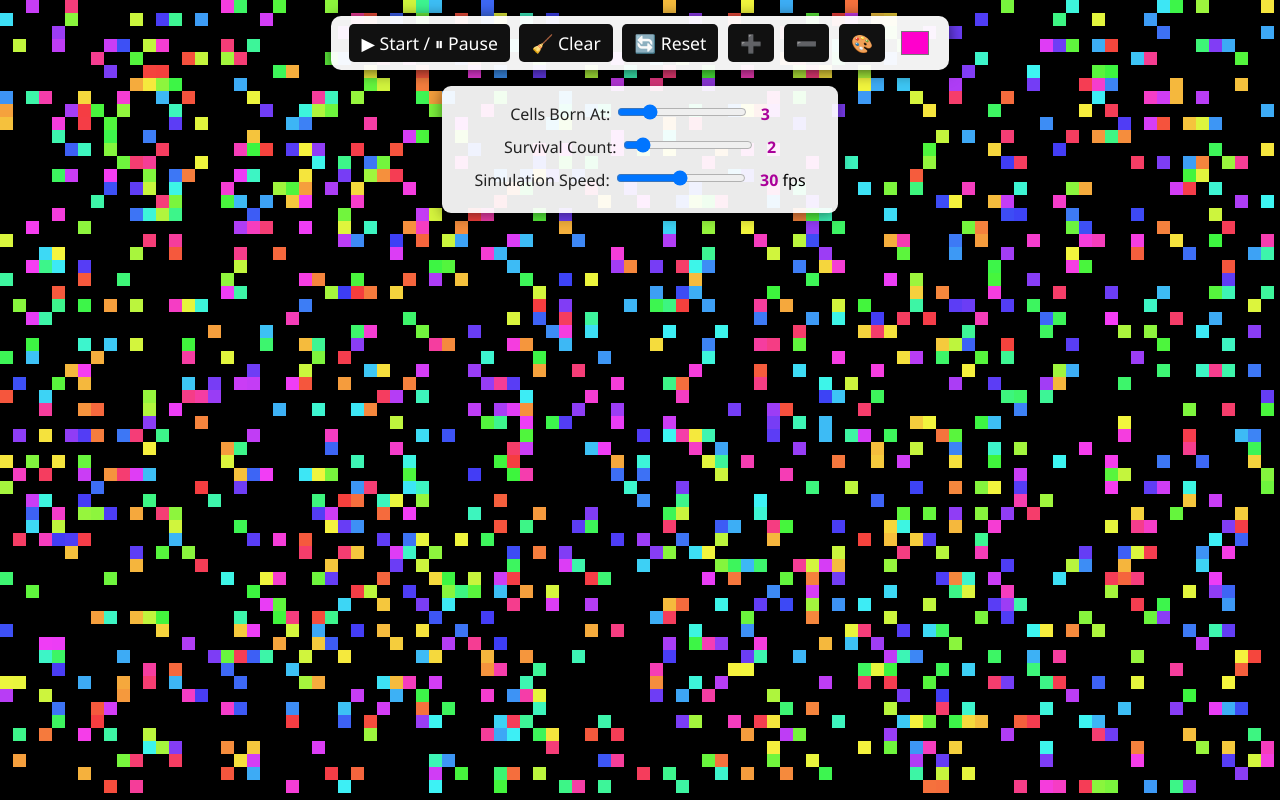
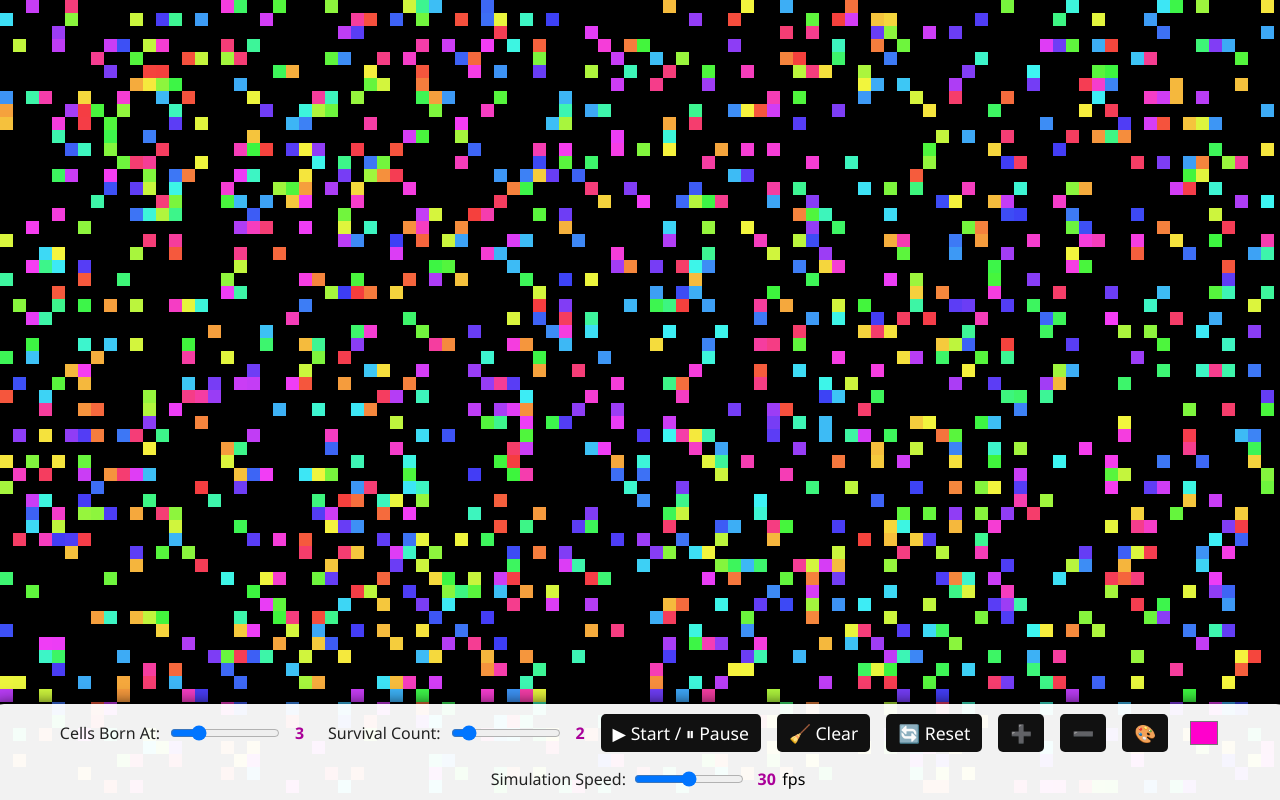
Before and after one commit to CryptvJet/Game-of-Life, a plain HTML site: page index.html in a window 1280 px wide. Drawn offline with Linux system fonts and the light colour scheme.

Commit message:
move control boxes

```diff
--- a/index.html
+++ b/index.html
@@ -9,7 +9,19 @@
 <body>
   <canvas id="game-canvas"></canvas>
   <div id="ui-overlay">
-    <div id="top-controls">
+    <div id="bottom-controls">
+      <div id="panel">
+        <div>
+          <label for="born-slider">Cells Born At:</label>
+          <input type="range" id="born-slider" min="1" max="10" value="3">
+          <span id="born-value">3</span>
+        </div>
+        <div>
+          <label for="survive-slider">Survival Count:</label>
+          <input type="range" id="survive-slider" min="1" max="10" value="2">
+          <span id="survive-value">2</span>
+        </div>
+      </div>
       <button id="start-pause">▶ Start / ⏸ Pause</button>
       <button id="clear">🧹 Clear</button>
       <button id="reset">🔄 Reset</button>
@@ -17,19 +29,7 @@
       <button id="zoom-out">➖</button>
       <label for="color-picker" class="color-label">🎨</label>
       <input type="color" id="color-picker" value="#ff00cc">
-    </div>
-    <div id="panel">
-      <div>
-        <label for="born-slider">Cells Born At:</label>
-        <input type="range" id="born-slider" min="1" max="10" value="3">
-        <span id="born-value">3</span>
-      </div>
-      <div>
-        <label for="survive-slider">Survival Count:</label>
-        <input type="range" id="survive-slider" min="1" max="10" value="2">
-        <span id="survive-value">2</span>
-      </div>
-      <div>
+      <div id="speed-controls">
         <label for="speed-slider">Simulation Speed:</label>
         <input type="range" id="speed-slider" min="1" max="60" value="30">
         <span id="speed-value">30</span> fps
--- a/style.css
+++ b/style.css
@@ -36,24 +36,42 @@ body {
   z-index: 10;
   display: flex;
   flex-direction: column;
+  justify-content: flex-end;
   align-items: center;
 }
 
-#top-controls {
-  margin-top: 2vh;
+#bottom-controls {
+  width: 100vw;
   background: rgba(255,255,255,0.95);
-  border-radius: 10px;
-  box-shadow: 0 2px 16px #000a;
-  padding: 8px 18px;
+  border-radius: 16px 16px 0 0;
+  box-shadow: 0 -2px 16px #000a;
+  padding: 10px 12px 10px 12px;
+  display: flex;
+  flex-wrap: wrap;
+  align-items: center;
+  justify-content: center;
+  gap: 1em;
+  pointer-events: auto;
+  z-index: 20;
+  position: relative;
+  bottom: 0;
+}
+
+#panel {
+  display: flex;
+  flex-direction: row;
+  gap: 1.5em;
+  align-items: center;
+}
+
+#panel > div {
   display: flex;
   align-items: center;
-  gap: 0.6em;
-  pointer-events: auto;
-  z-index: 20;
+  gap: 0.5em;
 }
 
-#top-controls button,
-#top-controls label.color-label {
+#bottom-controls button,
+#bottom-controls label.color-label {
   background: #111;
   color: #fff;
   border: none;
@@ -69,8 +87,8 @@ body {
   align-items: center;
 }
 
-#top-controls button:hover,
-#top-controls label.color-label:hover {
+#bottom-controls button:hover,
+#bottom-controls label.color-label:hover {
   background: #ff00cc;
   color: #fff;
 }
@@ -86,25 +104,15 @@ body {
   outline: none;
 }
 
-#panel {
-  margin-top: 2vh;
-  background: rgba(255,255,255,0.92);
-  border-radius: 9px;
-  box-shadow: 0 2px 16px #0008;
-  padding: 16px 32px 12px 32px;
+#speed-controls {
   display: flex;
-  flex-direction: column;
   align-items: center;
-  pointer-events: auto;
-  z-index: 20;
-}
-
-#panel > div {
-  margin-bottom: 10px;
+  gap: 0.4em;
+  margin-left: 1em;
 }
 
 input[type="range"] {
-  width: 130px;
+  width: 110px;
 }
 
 label {
@@ -114,17 +122,22 @@ label {
 
 #born-value, #survive-value, #speed-value {
   font-weight: bold;
-  margin-left: 0.5em;
+  margin-left: 0.3em;
   color: #aa0099;
 }
 
-@media (max-width: 600px) {
-  #top-controls {
-    flex-wrap: wrap;
-    font-size: 0.9em;
-    padding: 6px 8px;
+@media (max-width: 900px) {
+  #bottom-controls {
+    flex-direction: column;
+    gap: 0.6em;
+    padding: 8px 2vw 10px 2vw;
   }
   #panel {
-    padding: 9px 10px 9px 10px;
+    flex-direction: column;
+    gap: 0.5em;
+  }
+  #speed-controls {
+    margin-left: 0;
+    margin-top: 0.5em;
   }
 }
```
